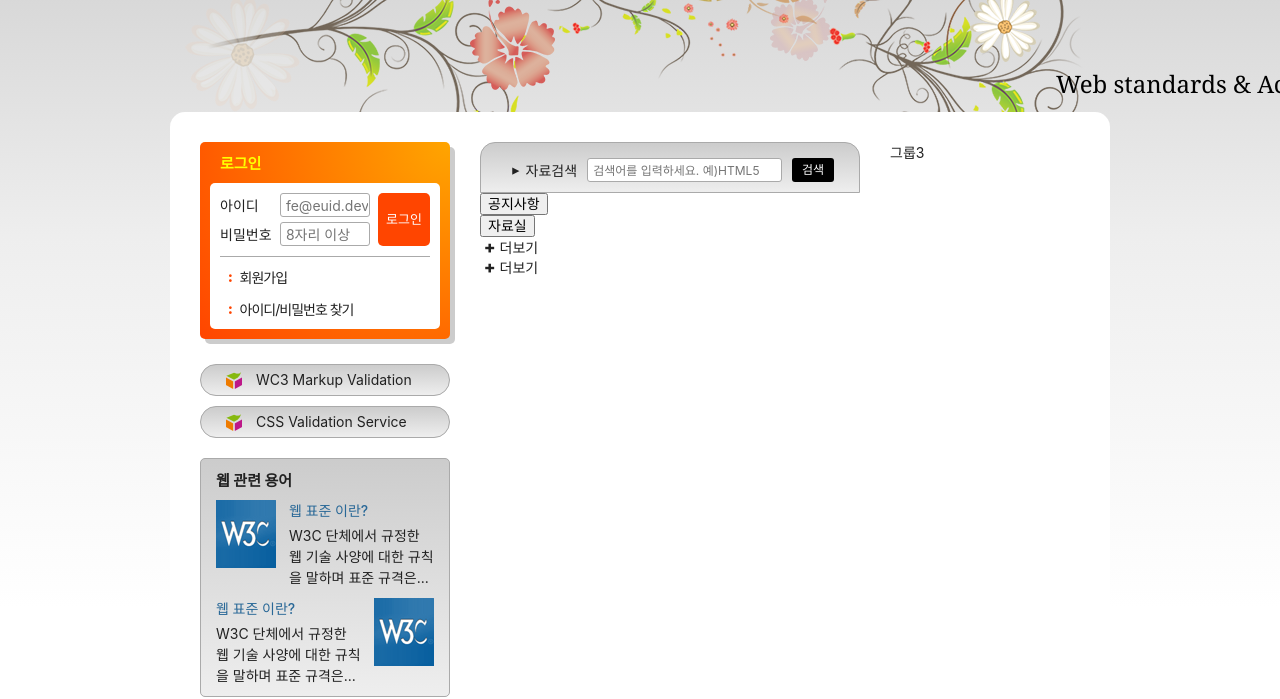
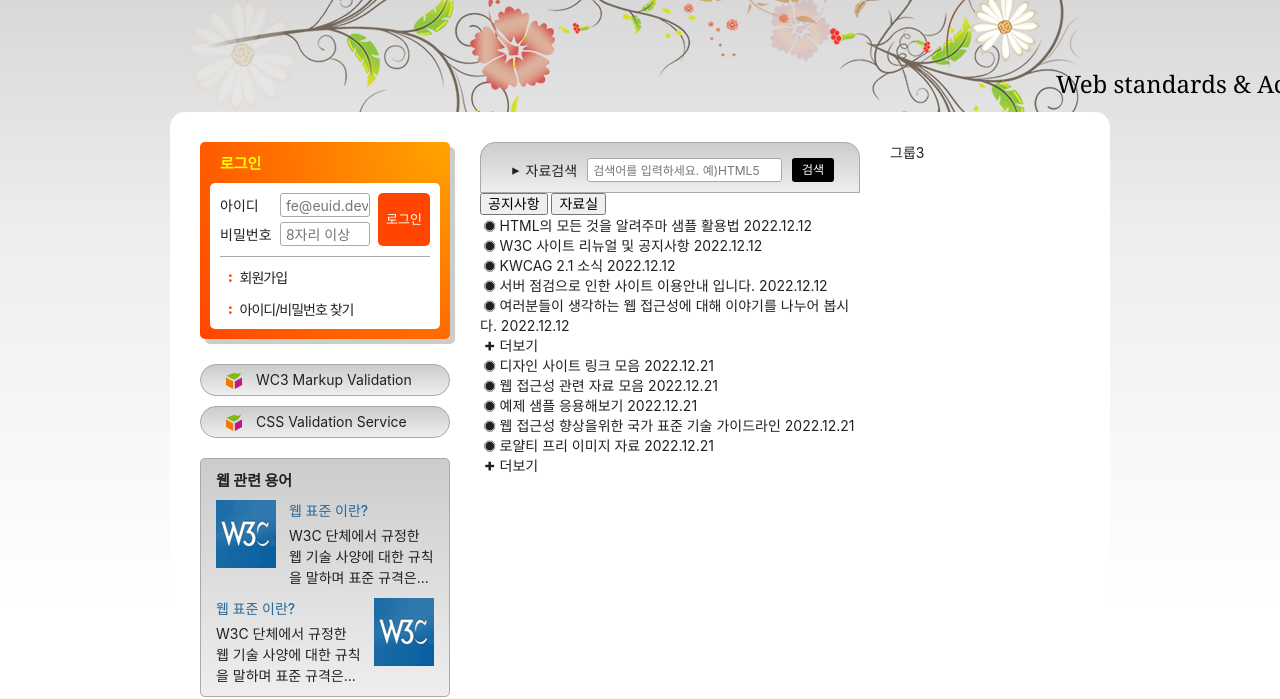
Before and after one commit to donghyeon413/html5, a plain HTML site: page index.html in a window 1280 px wide. Shown: the part 135-834 px from the top of the page. Drawn offline with Linux system fonts and the light colour scheme; a web font is replaced by a local one.

Commit message:
공지사항 및 자료실 마크업

```diff
--- a/index.html
+++ b/index.html
@@ -209,21 +209,60 @@
           </div>
         </fieldset>
       </form>
-
       <div class="board">
-        <ul class="tab-list" role="tablist">
-          <li role="none"><button type="button" class="tab" role="tab">공지사항</button></li>
-          <li role="none"><button type="button" class="tab" role="tab">자료실</button></li>
-        </ul>
-        <div class="notice tab-panel" role="tabpanel">
-          <h2 class="a11y-hidden">공지사항</h2>
-          <ul class="board-list"></ul>
+        <div class="tab-list" role="tablist">
+          <button type="button" class="tab" role="tab" aria-selected="true" aria-controls="notice" id="noticeButton">공지사항</button>
+          <button type="button" class="tab" role="tab" aria-selected="false" aria-controls="archive" id="archiveButton">자료실</button>
+        </div>
+        <div class="notice tab-panel" role="tabpanel" id="notice" aria-labelledby="noticeButton">
+          <ul class="board-list">
+            <li>
+              <a class="icon-stop" href="/">HTML의 모든 것을 알려주마 샘플 활용법</a>
+              <time datetime="2022-12-12T13:53:45">2022.12.12</time>
+            </li>
+            <li>
+              <a class="icon-stop" href="/">W3C 사이트 리뉴얼 및 공지사항</a>
+              <time datetime="2022-12-12T13:53:45">2022.12.12</time>
+            </li>
+            <li>
+              <a class="icon-stop" href="/">KWCAG 2.1 소식</a>
+              <time datetime="2022-12-12T13:53:45">2022.12.12</time>
+            </li>
+            <li>
+              <a class="icon-stop" href="/">서버 점검으로 인한 사이트 이용안내 입니다.</a>
+              <time datetime="2022-12-12T13:53:45">2022.12.12</time>
+            </li>
+            <li>
+              <a class="icon-stop" href="/">여러분들이 생각하는 웹 접근성에 대해 이야기를 나누어 봅시다.</a>
+              <time datetime="2022-12-12T13:53:45">2022.12.12</time>
+            </li>
+          </ul>
           <a href="/" class="board-more icon-plus">더보기</a>
         </div>
 
-        <div class="archive tab-panel" role="tabpanel">
-          <h2 class="a11y-hidden">자료실</h2>
-          <ul class="board-list"></ul>
+        <div class="archive tab-panel" role="tabpanel" id="archive" aria-labelledby="archiveButton">
+          <ul class="board-list">
+            <li>
+              <a class="icon-stop" href="/">디자인 사이트 링크 모음</a>
+              <time datetime="2022-12-21T13:53:45">2022.12.21</time>
+            </li>
+            <li>
+              <a class="icon-stop" href="/">웹 접근성 관련 자료 모음</a>
+              <time datetime="2022-12-21T13:53:45">2022.12.21</time>
+            </li>
+            <li>
+              <a class="icon-stop" href="/">예제 샘플 응용해보기</a>
+              <time datetime="2022-12-21T13:53:45">2022.12.21</time>
+            </li>
+            <li>
+              <a class="icon-stop" href="/">웹 접근성 향상을위한 국가 표준 기술 가이드라인</a>
+              <time datetime="2022-12-21T13:53:45">2022.12.21</time>
+            </li>
+            <li>
+              <a class="icon-stop" href="/">로얄티 프리 이미지 자료</a>
+              <time datetime="2022-12-21T13:53:45">2022.12.21</time>
+            </li>
+          </ul>
           <a href="/" class="board-more icon-plus">더보기</a>
         </div>
       </div>
```
Also changed, not shown: aria.html (added, +22 -0 lines).
